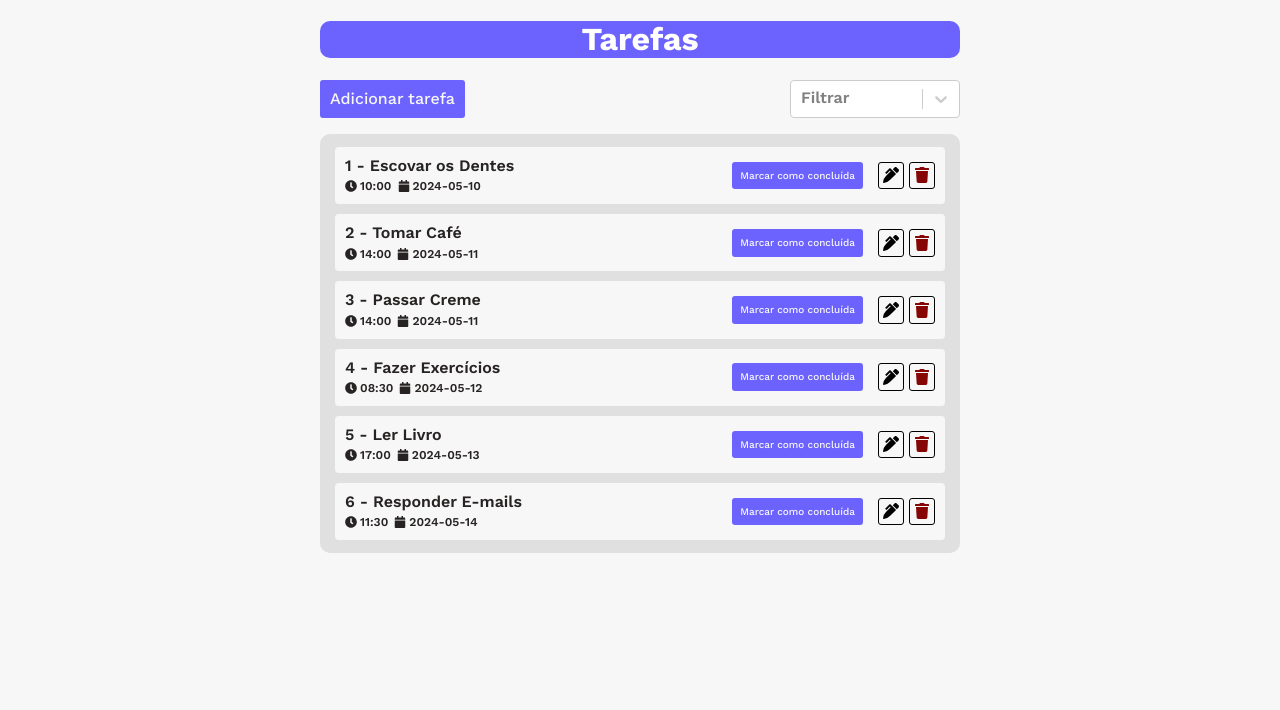
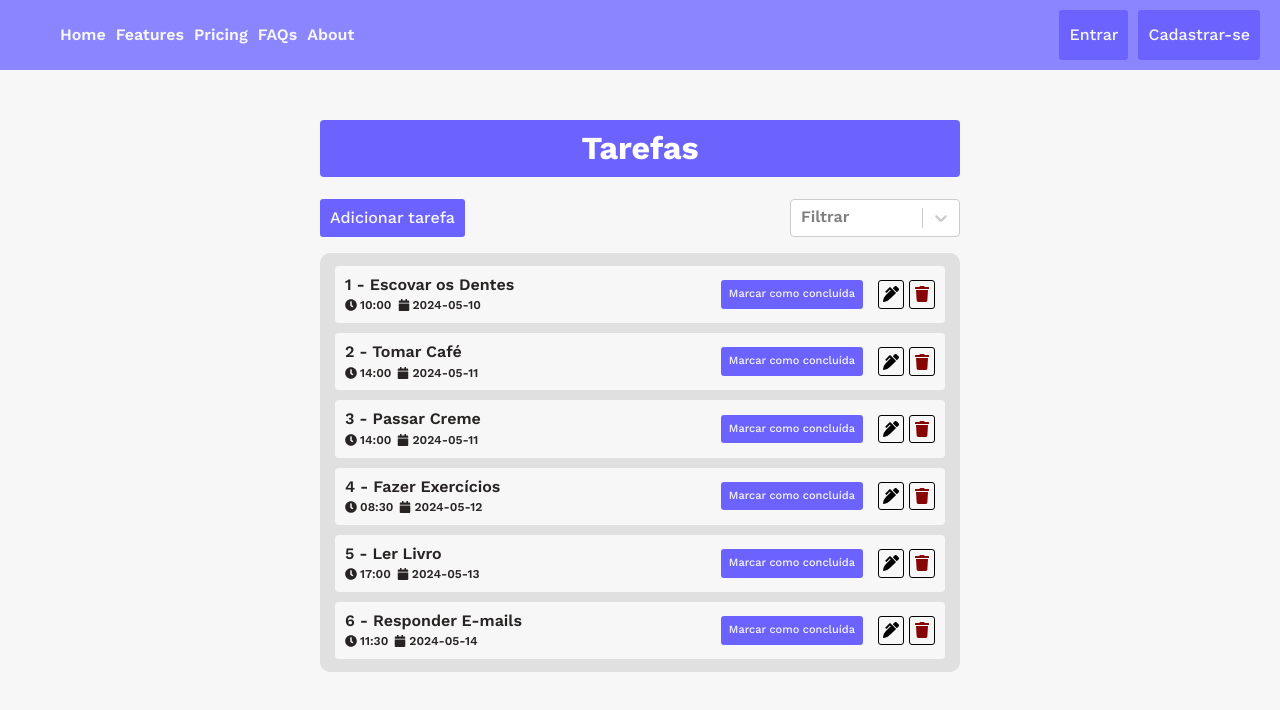
Before and after one commit to JpLoyal/To_Do, a React (Vite) app: page / in a window 1280 px wide. Shown: the top 710 px of the page. Built offline with nearby package versions, Linux system fonts and the light colour scheme.

Commit message:
feat: cria o header com estilização

```diff
--- a/src/App.jsx
+++ b/src/App.jsx
@@ -1,6 +1,9 @@
-import WrapperTasks from './components/WrapperTasks/WrapperTasks';
 import 'normalize.css';
 import './index.css';
+
+import Header from './components/Header/Header';
+import WrapperTasks from './components/WrapperTasks/WrapperTasks';
+import Footer from './components/Footer/Footer';
 
 import ReactModal from 'react-modal';
 
@@ -8,7 +11,11 @@ ReactModal.setAppElement('#root');
 
 function App() {
   return (
-    <WrapperTasks />
+    <>
+      <Header />
+      <WrapperTasks />
+      <Footer />
+    </>
   )
 }
 
--- /dev/null
+++ b/src/components/Footer/Footer.jsx
@@ -0,0 +1,11 @@
+import styles from './Footer.module.css';
+
+const Footer = () => {
+  return (
+    <footer>
+        {/* teste */}
+    </footer>
+  )
+}
+
+export default Footer;
--- /dev/null
+++ b/src/components/Header/Header.jsx
@@ -0,0 +1,22 @@
+import styles from './Header.module.css';
+
+const Header = () => {
+  return (
+    <header className={styles.header}>
+      <nav className={styles.navbarHeader}>
+        <ul className={styles.ulHeader}>
+            <li className={styles.liHeader}><a href="#" className={styles.ancorasHeader}>Home</a></li>
+            <li className={styles.liHeader}><a href="#" className={styles.ancorasHeader}>Features</a></li>
+            <li className={styles.liHeader}><a href="#" className={styles.ancorasHeader}>Pricing</a></li>
+            <li className={styles.liHeader}><a href="#" className={styles.ancorasHeader}>FAQs</a></li>
+            <li className={styles.liHeader}><a href="#" className={styles.ancorasHeader}>About</a></li>
+        </ul>
+      </nav>
+      <section className={styles.containerBotoes}>
+        <button className={styles.botoesLoginSub}>Entrar</button>
+        <button className={styles.botoesLoginSub}>Cadastrar-se</button>
+      </section>
+    </header>
+)};
+
+export default Header;
--- /dev/null
+++ b/src/components/Header/Header.module.css
@@ -0,0 +1,29 @@
+.header {
+    display: flex;
+    justify-content: space-between;
+    padding: 10px 20px;
+    background-color: var(--azulClaro);
+}
+
+.ulHeader {
+    display: flex;
+    gap: 10px;
+}
+
+.liHeader {
+    list-style-type: none;
+}
+
+.ancorasHeader {
+    text-decoration: none;
+    color: var(--branco);
+}
+
+.containerBotoes {
+    display: flex;
+    gap: 10px;
+}
+
+.botoesLoginSub {
+
+}
--- a/src/components/Tasks/Tasks.module.css
+++ b/src/components/Tasks/Tasks.module.css
@@ -26,7 +26,7 @@
 }
 
 .botaoConcluirTarefa {
-    font-size: 10px;
+    font-size: 11px;
     padding: 8px;
     margin-right: 10px;
 }
--- a/src/components/WrapperTasks/WrapperTasks.module.css
+++ b/src/components/WrapperTasks/WrapperTasks.module.css
@@ -1,13 +1,15 @@
 .containerTasks {
     width: 50%;
-    margin: 0 auto;
+    margin: 50px auto 0px auto;
 }
 
 .tituloTarefa {
     background-color: var(--azulEscuro);
     text-align: center;
-    border-radius: 10px;
+    border-radius: 4px;
     color: white;
+    margin-top: 0px;
+    padding: 10px;
 }
 
 .containerAddFiltrar {
--- a/src/index.css
+++ b/src/index.css
@@ -1,5 +1,6 @@
 :root {
     --azulEscuro: #6C63FF;
+    --azulClaro: #8B85FF;
     --branco: #F7F7F7;
     --cinza: #e0e0e0;
 }
@@ -20,6 +21,11 @@ button {
     padding: 10px;
     border-radius: 3px;
     font-weight: 500;
+    box-shadow: 0 0 0 2px transparent;
+}
+
+button:hover {
+    box-shadow: 0 0 0 2px #63AFFF;
 }
 
 .estilosModals {
```
Also changed, not shown: src/components/Footer/Footer.module.css (added).
